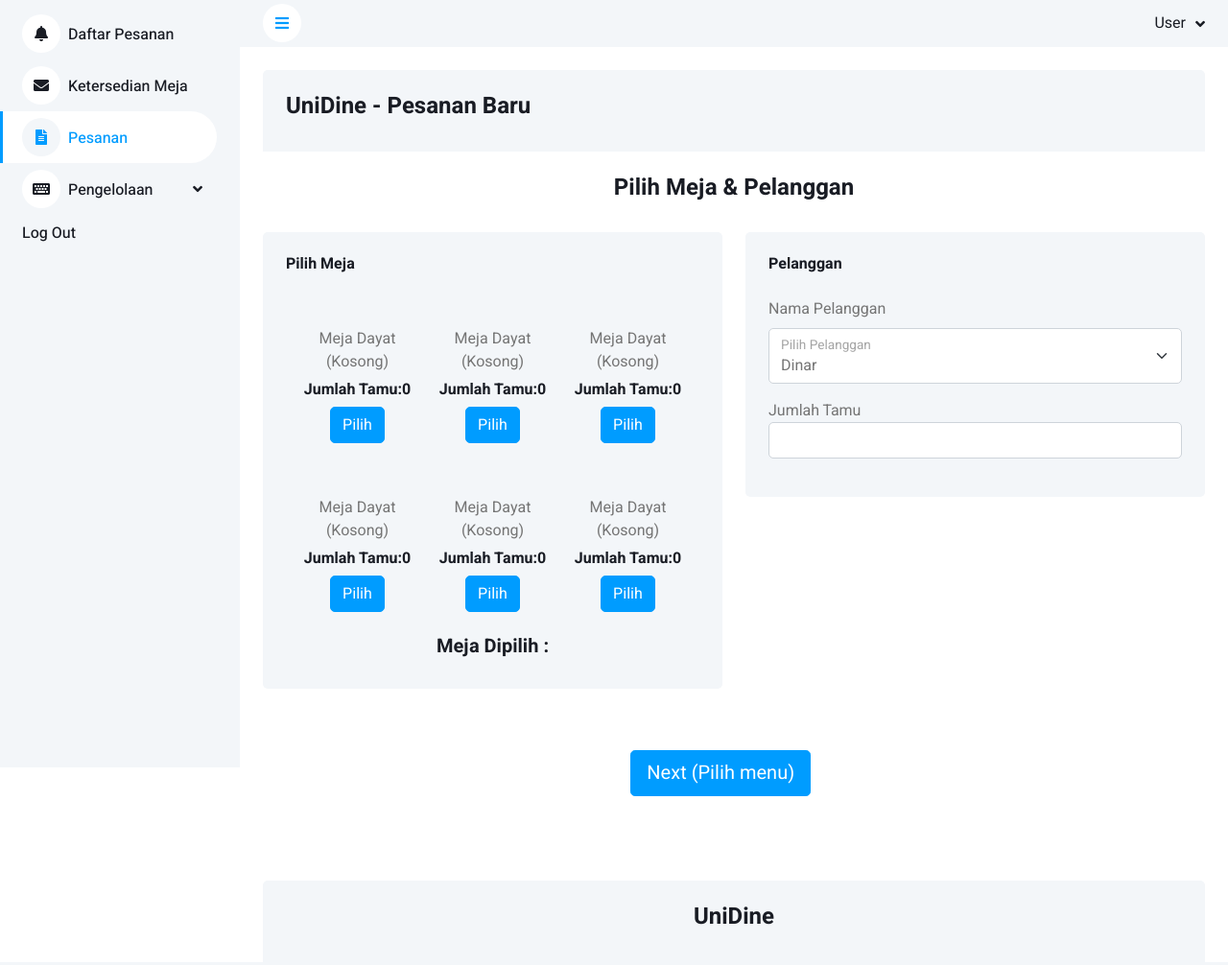
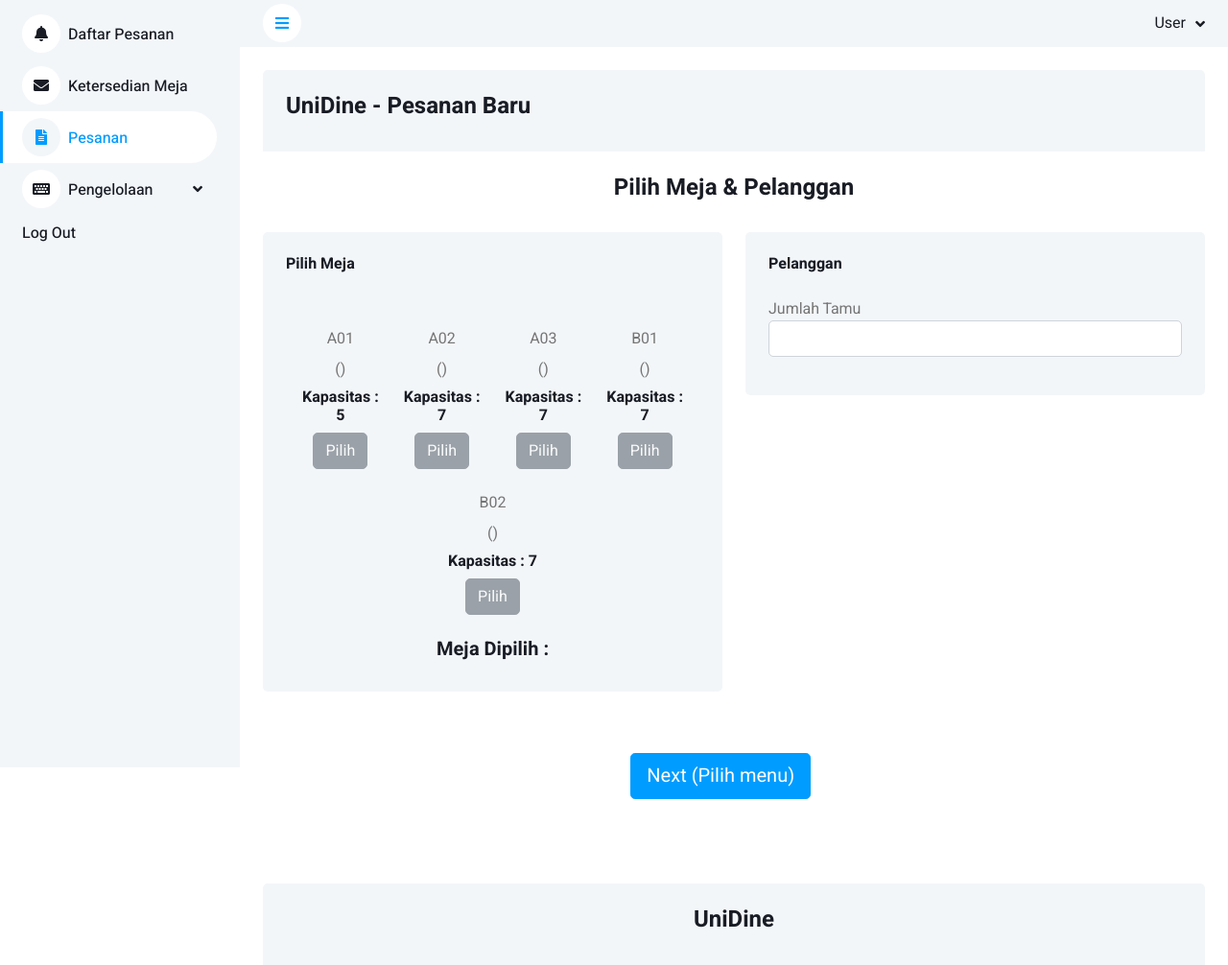
Before and after one commit to dafaaaaaa/UniDine, a PHP site: page /Pesanan.php in a window 1280 px wide. Shown: the whole page at 96% size. Before the commit the page ends 964 px from the top, so only its background shows below. Run offline with PHP 8.4, Linux system fonts and the light colour scheme; data comes from the database, SQL or seed files in the repository; tables that the repository leaves empty hold one stand-in row (values such as "Sample post"); data that the repository does not hold is empty; some libraries are stand-ins or nearby versions.

Commit message:
pilih KetersediaanMeja

```diff
--- a/KetersediaanMeja.php
+++ b/KetersediaanMeja.php
@@ -105,7 +105,7 @@ include 'koneksi.php'
                             <div class="ms-3">
                                 <p class="mb-2">Meja : <?= $h['no_meja']; ?></p>
                                 <p class="mb-2">Kapasitas : <?= $h['kapasitas']; ?></p>
-                                <h6 class="mb-0">Status : <?= $h['Status']; ?></h6>
+                                <h6 class="mb-0">Status : <?= $h['status']; ?></h6>
                                 <a href="terisi.php?id_meja=<?php echo $h['id_meja']; ?>" class="btn btn-primary m-2">Terisi</a>
                                 <a href="kosong.php?id_meja=<?php echo $h['id_meja']; ?>" class="btn btn-primary m-2">Tersedia</a>
                             </div>
--- a/Pesanan.php
+++ b/Pesanan.php
@@ -1,3 +1,7 @@
+<?php
+include 'koneksi.php';
+?>
+
 <!DOCTYPE html>
 <html lang="en">
 
@@ -86,10 +90,10 @@
                 </div>
             </nav>
             <!-- Navbar End -->
-            <div class="container-fluid mb-4 pt-4 px-4 " >
+            <div class="container-fluid mb-4 pt-4 px-4 ">
                 <div class="bg-light rounded-top p-4">
                     <div class="row">
-                        <p class="h4">  UniDine - Pesanan Baru</p>
+                        <p class="h4"> UniDine - Pesanan Baru</p>
                     </div>
                 </div>
             </div>
@@ -103,44 +107,43 @@
                                 <h6 class="mb-0">Pilih Meja</h6>
                             </div>
                             <div class="card-body">
-                                <div class="row">
-                                    <div class="col text-center" style="margin-top: 15px;">
-                                        <p class="mb-2">Meja Dayat (Kosong)</p>
-                                        <h6 class="mb-0">Jumlah Tamu:0</h6>
-                                        <button type="button" class="btn btn-primary m-2">Pilih</button>
+                                <?php
+                                if ($_SERVER["REQUEST_METHOD"] == "POST") {
+                                    // Tangani data yang dikirim dari form
+                                    $mejaDipilih = $_POST["meja_dipilih"];
+
+                                    // Perbarui status meja di database menjadi "Terisi"
+                                    $updateQuery = "UPDATE meja SET status = 'Terisi' WHERE no_meja = '$mejaDipilih'";
+                                    mysqli_query($koneksi, $updateQuery);
+
+                                    // Simpan nomor meja yang dipilih dalam sesi
+                                    $_SESSION["meja_dipilih"] = $mejaDipilih;
+                                }
+                                ?>
+                                <form method="post">
+                                    <div class="row">
+                                        <?php
+                                        $query = "SELECT * FROM meja";
+                                        $result = mysqli_query($koneksi, $query);
+                                        while ($row = mysqli_fetch_array($result)) {
+
+                                        ?>
+                                            <div class="col text-center" style="margin-top: 15px;">
+                                                <p class="mb-2"><?= $row['no_meja']; ?> </p>
+                                                <p class="mb-2">(<?= $row['status']; ?>)</p>
+                                                <h6 class="mb-0">Kapasitas : <?= $row['kapasitas']; ?></h6>
+                                                <?php if ($row['status'] == 'Kosong') { ?>
+                                                    <button type="submit" name='meja_dipilih' value="<?= $row['no_meja']; ?>" class="btn btn-primary m-2">Pilih</button>
+                                                <?php } else { ?>
+                                                    <button type="button" class="btn btn-secondary m-2" disabled>Pilih</button>
+                                                <?php } ?>
+
+                                            </div>
+                                        <?php  } ?>
                                     </div>
-                                    <div class="col text-center" style="margin-top: 15px;">
-                                        <p class="mb-2">Meja Dayat (Kosong)</p>
-                                        <h6 class="mb-0">Jumlah Tamu:0</h6>
-                                        <button type="button" class="btn btn-primary m-2">Pilih</button>
-                                    </div>
-                                    <div class="col text-center" style="margin-top: 15px;">
-                                        <p class="mb-2">Meja Dayat (Kosong)</p>
-                                        <h6 class="mb-0">Jumlah Tamu:0</h6>
-                                        <button type="button" class="btn btn-primary m-2">Pilih</button>
-                                    </div>
-                                </div>
                             </div>
-                            <div class="card-body">
-                                <div class="row">
-                                    <div class="col text-center" style="margin-top: 15px;">
-                                        <p class="mb-2">Meja Dayat (Kosong)</p>
-                                        <h6 class="mb-0">Jumlah Tamu:0</h6>
-                                        <button type="button" class="btn btn-primary m-2">Pilih</button>
-                                    </div>
-                                    <div class="col text-center" style="margin-top: 15px;">
-                                        <p class="mb-2">Meja Dayat (Kosong)</p>
-                                        <h6 class="mb-0">Jumlah Tamu:0</h6>
-                                        <button type="button" class="btn btn-primary m-2">Pilih</button>
-                                    </div>
-                                    <div class="col text-center" style="margin-top: 15px;">
-                                        <p class="mb-2">Meja Dayat (Kosong)</p>
-                                        <h6 class="mb-0">Jumlah Tamu:0</h6>
-                                        <button type="button" class="btn btn-primary m-2">Pilih</button>
-                                    </div>
-                                </div>
-                            </div>
-                            <p class="h5 text-center"> Meja Dipilih :</p>
+
+                            <p class="h5 text-center"> Meja Dipilih : <?= isset($_SESSION["meja_dipilih"]) ? $_SESSION["meja_dipilih"] : ""; ?></p>
                         </div>
                     </div>
                     <div class="col-sm-12 col-xl-6">
@@ -149,19 +152,6 @@
                                 <h6 class="mb-0">Pelanggan</h6>
                             </div>
                             <form>
-                                <div class="mb-3">
-                                    <label for="exampleInputEmail1" class="form-label">Nama Pelanggan</label>
-                                    <div class="form-floating mb-3">
-                                        <select class="form-select" id="floatingSelect"
-                                            aria-label="Floating label select example">
-                                            <option value="1">Dinar</option>
-                                            <option value="2">Dayat</option>
-                                            <option value="3">Agung</option>
-                                        </select>
-                                        <label for="floatingSelect">Pilih Pelanggan</label>
-                                    </div>
-
-                                </div>
                                 <div class="mb-3">
                                     <label>Jumlah Tamu</label>
                                     <input type="number" class="form-control" id="txtjumlahtamu">
```
Also changed, not shown: PesananBaru.php (+14 -20 lines).
